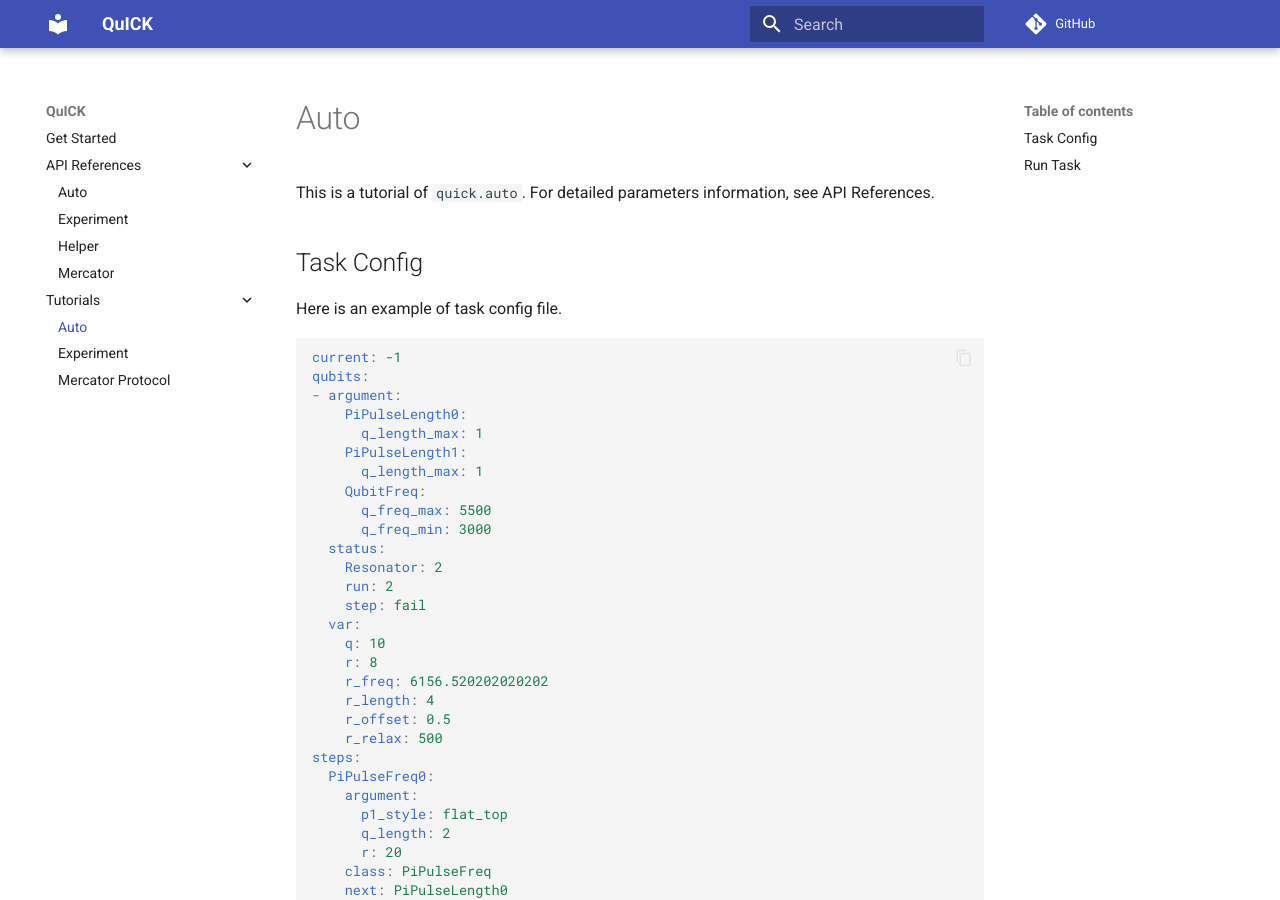
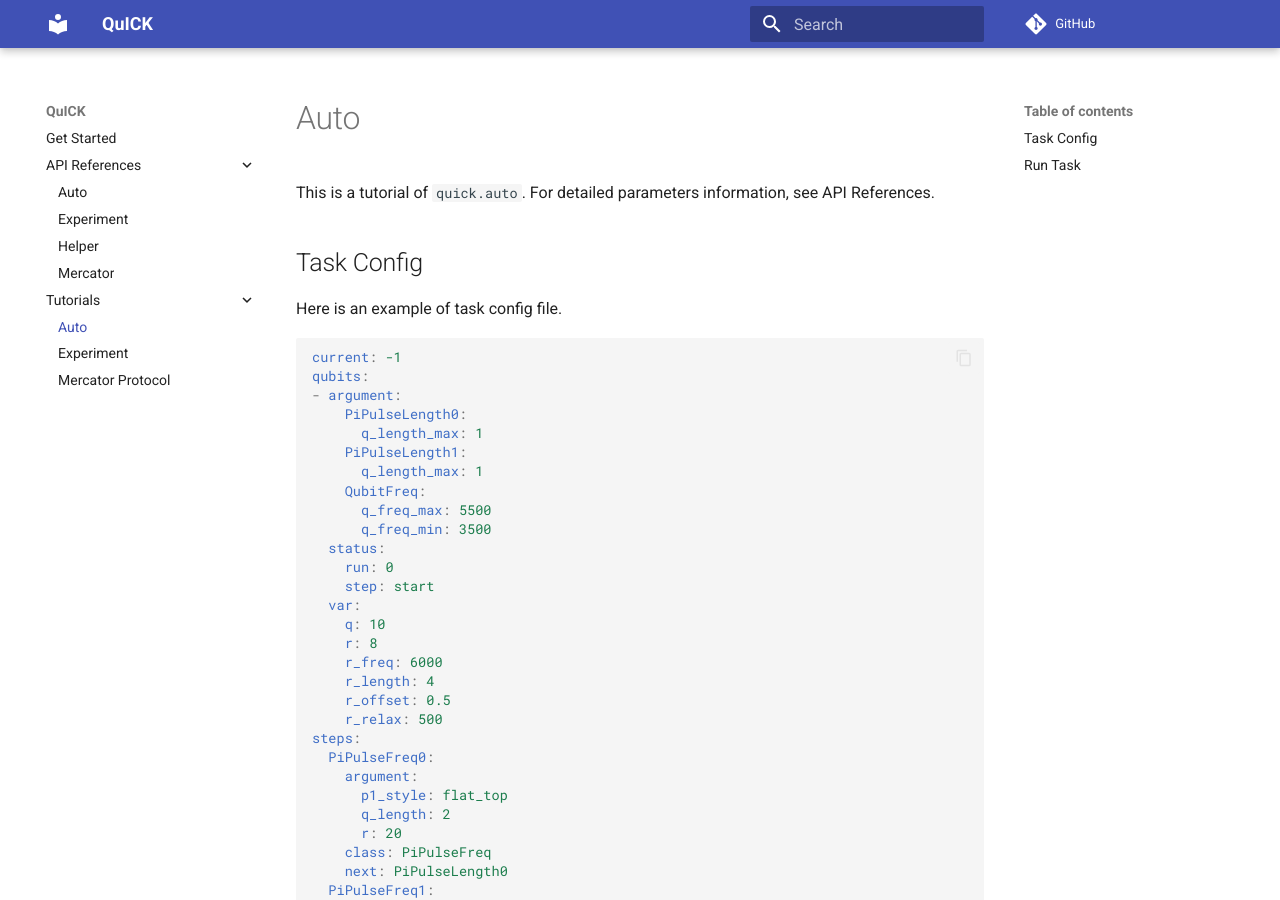
Before and after one commit to clelandlab/quick, an MkDocs documentation site: the page built from docs/Tutorials/auto.md, in a window 1280 px wide and 900 px high. Built offline with MkDocs 1.6.1 and Material for MkDocs 9.7.7, drawn with Linux system fonts in a browser that asks for light colours; comment, search, counter and statistics services are not loaded.

Commit message:
Update doc/tutorial/auto

```diff
--- a/docs/Tutorials/auto.md
+++ b/docs/Tutorials/auto.md
@@ -16,15 +16,14 @@ qubits:
       q_length_max: 1
     QubitFreq:
       q_freq_max: 5500
-      q_freq_min: 3000
+      q_freq_min: 3500
   status:
-    Resonator: 2
-    run: 2
-    step: fail
+    run: 0
+    step: start
   var:
     q: 10
     r: 8
-    r_freq: 6156.520202020202
+    r_freq: 6000
     r_length: 4
     r_offset: 0.5
     r_relax: 500
```
